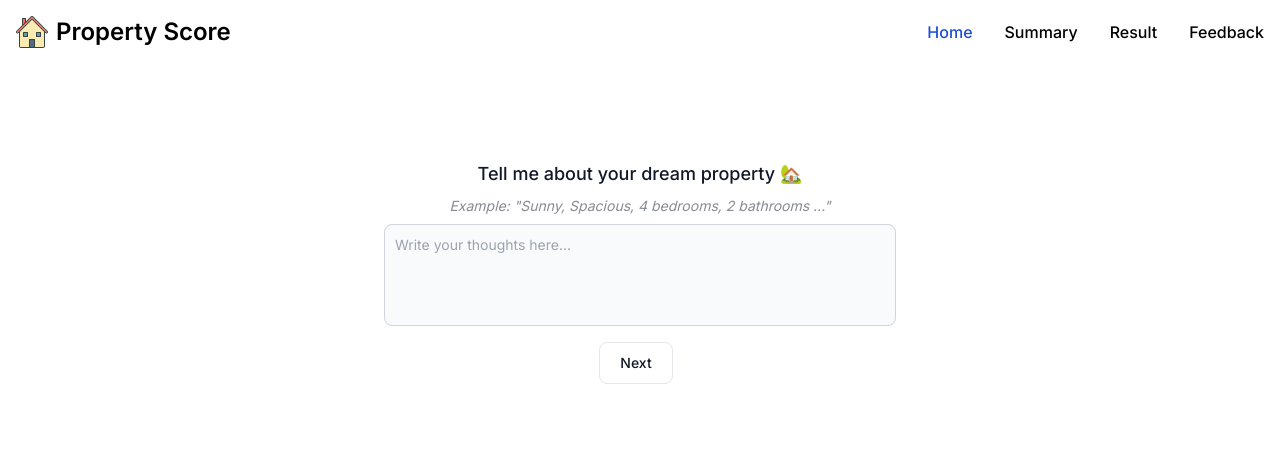
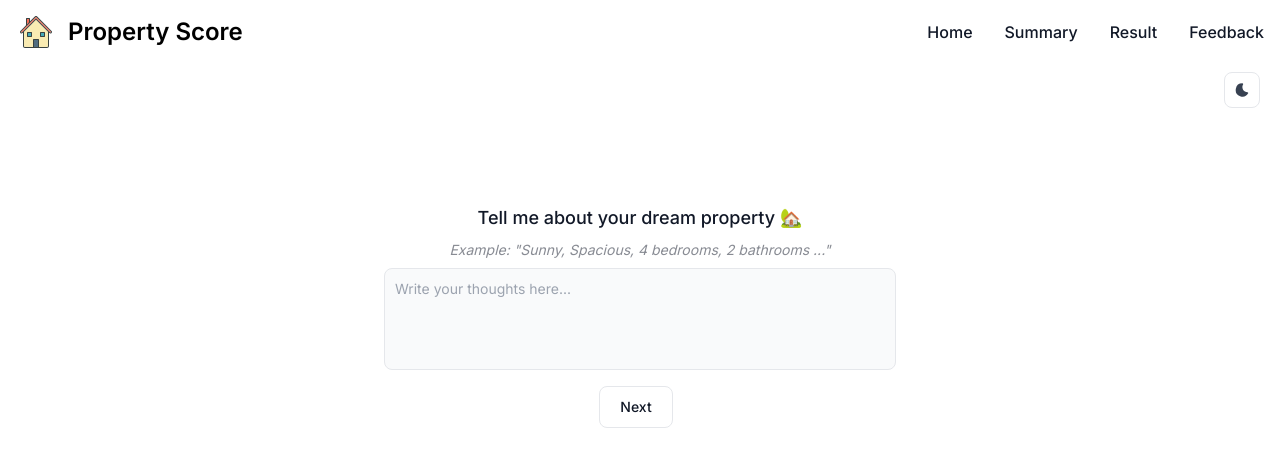
Before and after one commit to jackytsheng/property-score-demo, a Next.js app: page / in a window 1280 px wide. Shown: the top 466 px of the page. Built offline with nearby package versions, Linux system fonts and the light colour scheme.

Commit message:
added light/dark mode toggler

```diff
--- a/src/app/NavBar.tsx
+++ b/src/app/NavBar.tsx
@@ -3,6 +3,7 @@ import Link from "next/link"
 import Image from "next/image"
 import { useState } from "react"
 import HouseIcon from "../../public/assets/house-svgrepo-com.svg"
+import { MODAL_STYLE } from "./style"
 interface Page {
   text: string;
   route: string;
@@ -32,25 +33,31 @@ const initialPages: Page[] = [{
 ]
 
 export default function NavBar() {
-  const [selectedPage, setSelectedPage] = useState<Page>({ text: "Home", route: Route.HOME })
+  const [menuOpened, setMenuOpened] = useState<boolean>(true);
 
   return (
-    <nav className="max-w-screen-xl flex flex-wrap items-center justify-between mx-auto p-4">
+    <nav className="bg-white border-gray-200 dark:bg-gray-900">
+      <div className="max-w-screen-xl flex flex-wrap items-center justify-between mx-auto p-4">
         <a href="https://google.com" className="flex items-center">
-        <Image src={HouseIcon} className="pr-2" alt="House Logo" />
-        <span className="self-center text-2xl font-semibold whitespace-nowrapd">Property Score</span>
+          <Image src={HouseIcon} className="h-8 mr-3" alt="House Logo" />
+          <span className="self-center text-2xl font-semibold whitespace-nowrap dark:text-white">Property Score</span>
         </a>
-      <div id="navbar-default">
-        <ul className="font-medium flex flex-col p-4 md:p-0 mt-4 border border-gray-100 rounded-lg bg-gray-50 md:flex-row md:space-x-8 md:mt-0 md:border-0 md:bg-white ">
+        <button data-collapse-toggle="navbar-default" type="button" className="inline-flex items-center p-2 w-10 h-10 justify-center text-sm text-gray-500 rounded-lg md:hidden hover:bg-gray-100 focus:outline-none focus:ring-2 focus:ring-gray-200 dark:text-gray-400 dark:hover:bg-gray-700 dark:focus:ring-gray-600" aria-controls="navbar-default" aria-expanded="false" onClick={() => setMenuOpened((opened: boolean) => !opened)}>
+          <span className="sr-only">Open main menu</span>
+          <svg className="w-5 h-5" aria-hidden="true" xmlns="http://www.w3.org/2000/svg" fill="none" viewBox="0 0 17 14">
+            <path stroke="currentColor" strokeLinecap="round" strokeLinejoin="round" strokeWidth="2" d="M1 1h15M1 7h15M1 13h15" />
+          </svg>
+        </button>
+        <div className={`${menuOpened ? "hidden" : ""} w-full md:block md:w-auto`} id="navbar-default">
+          <ul className={`${MODAL_STYLE} flex flex-col md:flex-row`}>
             {initialPages.map(p => (
               <li key={p.route}>
-              <Link key={p.route} href={p.route} className={`block py-2 pl-3 pr-4 rounded md:p-0 ${p.route == selectedPage.route ? "text-blue-700" : ""}`} aria-current="page" onClick={() => {
-                setSelectedPage(p)
-              }}>{p.text}</Link>
+                <Link key={p.route} href={p.route} className="block py-2 pl-3 pr-4 text-gray-900 rounded hover:bg-gray-100 md:hover:bg-transparent md:border-0 md:hover:text-blue-700 md:p-0 dark:text-white md:dark:hover:text-blue-500 dark:hover:bg-gray-700 dark:hover:text-white md:dark:hover:bg-transparent" aria-current="page" >{p.text}</Link>
               </li>
             ))}
           </ul>
         </div>
+      </div>
     </nav >
   )
 }
--- /dev/null
+++ b/src/app/components/ThemeToggler.tsx
@@ -0,0 +1,14 @@
+import { Dispatch, SetStateAction } from "react"
+
+export interface ThemeTogglerProps {
+    toggle: Dispatch<SetStateAction<boolean>>
+    isDark: boolean
+}
+export const ThemeToggler = ({ isDark, toggle }: ThemeTogglerProps) => (
+    <button onClick={() => toggle(isDark => !isDark)} data-tooltip-target="default-navbar-example-toggle-dark-mode-tooltip" type="button" className="ml-auto mt-2 mr-5 flex items-center w-9 h-9 justify-center text-xs font-medium text-gray-700 bg-white border border-gray-200 rounded-lg toggle-dark-state-example hover:bg-gray-100 hover:text-blue-700 focus:z-10 focus:ring-2 focus:ring-gray-300 dark:focus:ring-gray-500 dark:bg-gray-800 focus:outline-none dark:text-gray-400 dark:border-gray-600 dark:hover:text-white dark:hover:bg-gray-700">
+        <svg data-toggle-icon="moon" className={`${isDark ? "hidden" : ""} w-3.5 h-3.5`} aria-hidden="true" xmlns="http://www.w3.org/2000/svg" fill="currentColor" viewBox="0 0 18 20">
+            <path d="M17.8 13.75a1 1 0 0 0-.859-.5A7.488 7.488 0 0 1 10.52 2a1 1 0 0 0 0-.969A1.035 1.035 0 0 0 9.687.5h-.113a9.5 9.5 0 1 0 8.222 14.247 1 1 0 0 0 .004-.997Z"></path>
+        </svg><svg data-toggle-icon="sun" className={`${isDark ? " " : "hidden"} w-3.5 h-3.5`} aria-hidden="true" xmlns="http://www.w3.org/2000/svg" fill="currentColor" viewBox="0 0 20 20">
+            <path d="M10 15a5 5 0 1 0 0-10 5 5 0 0 0 0 10Zm0-11a1 1 0 0 0 1-1V1a1 1 0 0 0-2 0v2a1 1 0 0 0 1 1Zm0 12a1 1 0 0 0-1 1v2a1 1 0 1 0 2 0v-2a1 1 0 0 0-1-1ZM4.343 5.757a1 1 0 0 0 1.414-1.414L4.343 2.929a1 1 0 0 0-1.414 1.414l1.414 1.414Zm11.314 8.486a1 1 0 0 0-1.414 1.414l1.414 1.414a1 1 0 0 0 1.414-1.414l-1.414-1.414ZM4 10a1 1 0 0 0-1-1H1a1 1 0 0 0 0 2h2a1 1 0 0 0 1-1Zm15-1h-2a1 1 0 1 0 0 2h2a1 1 0 0 0 0-2ZM4.343 14.243l-1.414 1.414a1 1 0 1 0 1.414 1.414l1.414-1.414a1 1 0 0 0-1.414-1.414ZM14.95 6.05a1 1 0 0 0 .707-.293l1.414-1.414a1 1 0 1 0-1.414-1.414l-1.414 1.414a1 1 0 0 0 .707 1.707Z"></path>
+        </svg><span className="sr-only">Toggle dark/light mode</span>
+    </button>)
--- a/src/app/layout.tsx
+++ b/src/app/layout.tsx
@@ -1,25 +1,29 @@
+'use client'
 import './globals.css'
-import type { Metadata } from 'next'
 import { Inter } from 'next/font/google'
 import NavBar from './NavBar'
+import { ThemeToggler } from './components/ThemeToggler'
+import { useState } from 'react'
+import Head from 'next/head';
 
 const inter = Inter({ subsets: ['latin'] })
-
-export const metadata: Metadata = {
-  title: 'Property Score',
-  description: 'Property Score',
-}
 
 export default function RootLayout({
   children,
 }: {
   children: React.ReactNode
 }) {
+  const [isDarkMode, setIsDarkMode] = useState(false)
   return (
-    <html lang="en" >
+    <html lang="en" className={isDarkMode ? "dark" : ""}>
+      <Head>
+        <title>Property Scoring</title>
+        <meta property="og:title" content="Property Scoring" key="title" />
+      </Head>
       <body className={inter.className}>
-        <main>
+        <main className='h-screen dark:bg-gray-800 overflow-scroll'>
           <NavBar />
+          <ThemeToggler isDark={isDarkMode} toggle={setIsDarkMode} />
           {children}
         </main>
       </body>
--- a/src/app/page.tsx
+++ b/src/app/page.tsx
@@ -1,6 +1,8 @@
 'use client'
 import Link from "next/link";
 import { Route } from "./NavBar";
+import { INPUT_STYLE } from "./style";
+import Head from "next/head";
 
 
 export default function Home() {
@@ -8,7 +10,7 @@ export default function Home() {
     <div className="flex flex-col items-center justify-center p-24">
       <label htmlFor="message" className="block mb-2 text-lg font-medium text-gray-900">Tell me about your dream property 🏡</label>
       <span className="italic text-sm mb-2 text-gray-900/50">Example: "Sunny, Spacious, 4 bedrooms, 2 bathrooms ..."</span>
-      <textarea id="message" rows={4} maxLength={200} className="resize-none block p-2.5 mb-4 w-full text-sm md:max-w-lg text-gray-900 bg-gray-50 rounded-lg border border-gray-300 focus:ring-blue-700 focus:border-blue-700 dark:bg-gray-700 dark:border-gray-600 dark:placeholder-gray-400 dark:text-white dark:focus:ring-blue-700 dark:focus:border-blue-700" placeholder="Write your thoughts here..."></textarea>
+      <textarea id="message" rows={4} maxLength={200} className={`${INPUT_STYLE} resize-none block`} placeholder="Write your thoughts here..."></textarea>
       <Link href={Route.SUMMARY} type="button" className="py-2.5 px-5 mr-2 mb-2 text-sm font-medium text-gray-900 focus:outline-none bg-white rounded-lg border border-gray-200 hover:bg-gray-100 hover:text-blue-700 focus:z-10 focus:ring-4 focus:ring-gray-200 dark:focus:ring-gray-700 dark:bg-gray-800 dark:text-gray-400 dark:border-gray-600 dark:hover:text-white dark:hover:bg-gray-700">Next</Link>
     </div>
   )
--- /dev/null
+++ b/src/app/style/index.ts
@@ -0,0 +1,2 @@
+export const MODAL_STYLE = "font-medium border border-gray-100 rounded-lg bg-gray-50 p-4 md:p-0 mt-4 md:space-x-8 md:mt-0 md:border-0 md:bg-white dark:bg-gray-800 md:dark:bg-gray-900 dark:border-gray-700"
+export const INPUT_STYLE = "p-2.5 mb-4 w-full text-sm md:max-w-lg text-gray-900 bg-gray-50 rounded-lg border border-gray-200 focus:ring-blue-700 focus:border-blue-700 dark:bg-gray-700 dark:border-gray-600 dark:placeholder-gray-400 dark:text-white dark:focus:ring-blue-700 dark:focus:border-blue-700"
```
Lines whose indentation alone changed are shown as unchanged.
